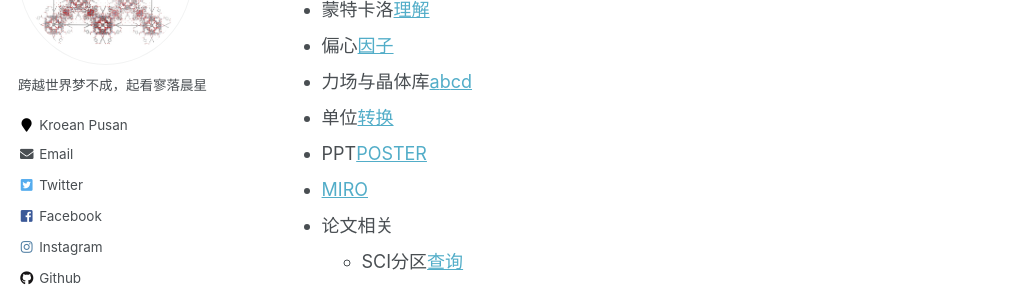
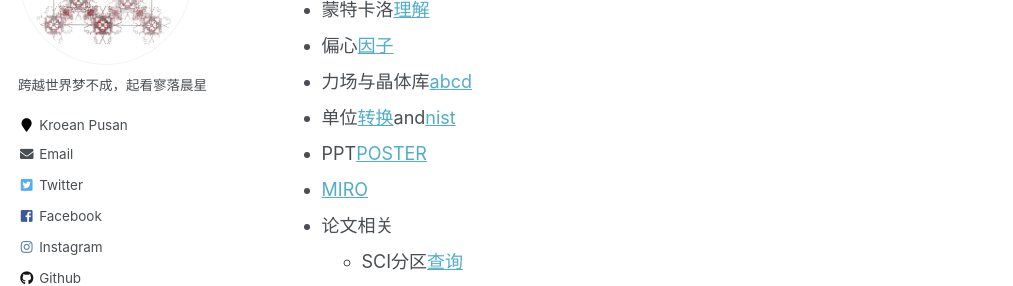
Before and after one commit to sxm13/ZGBshenxiaomoCV.github.io, a Jekyll site: the page built from _pages/markdown.md, in a window 1280 px wide and 900 px high, scrolled down 2835 px. Shown: the part 153-439 px from the top of the window, without its empty margins (0-1013 px from the left). Built offline with Jekyll 4.4.1, drawn with Linux system fonts in a browser that asks for light colours; some web fonts are replaced.

Commit message:
Update markdown.md

```diff
--- a/_pages/markdown.md
+++ b/_pages/markdown.md
@@ -88,7 +88,7 @@ redirect_from:
 * 蒙特卡洛[理解](https://www.eng.buffalo.edu/~kofke/ce530/Lectures/Lecture22/sld002.htm "mcmd")
 * 偏心[因子](http://www.ap1700.com/ShowWord33.htm "w")
 * 力场与晶体库[a](https://www.ctcms.nist.gov/potentials/ "a")[b](https://spasmmini.weebly.com/potentials.html "b")[c](https://sites.gatech.edu/sxu66 "c")[d](http://www.crystallography.net/cod/search.html "d")
-* 单位[转换](https://www.colby.edu/chemistry/PChem/Hartree.html "energy")
+* 单位[转换](https://www.colby.edu/chemistry/PChem/Hartree.html "energy")and[nist](http://wild.life.nctu.edu.tw/class/common/energy-unit-conv-table.html)
 * PPT[POSTER](https://www.posterpresentations.com/free-poster-templates.html#chamberlain "POSTER")
 * [MIRO](https://miro.com/app/dashboard/ "miro")
 * 论文相关
```
